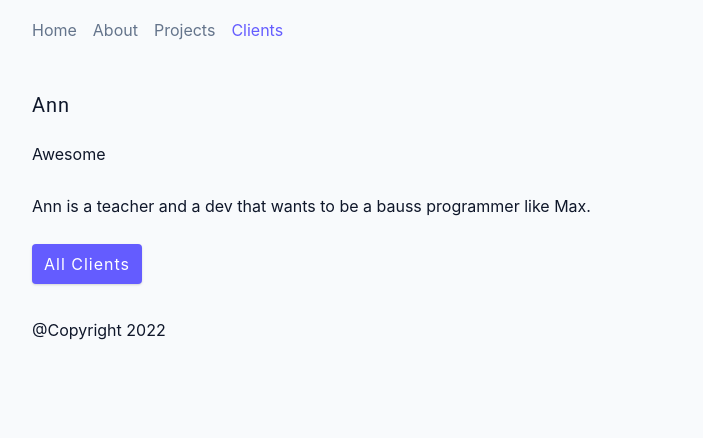
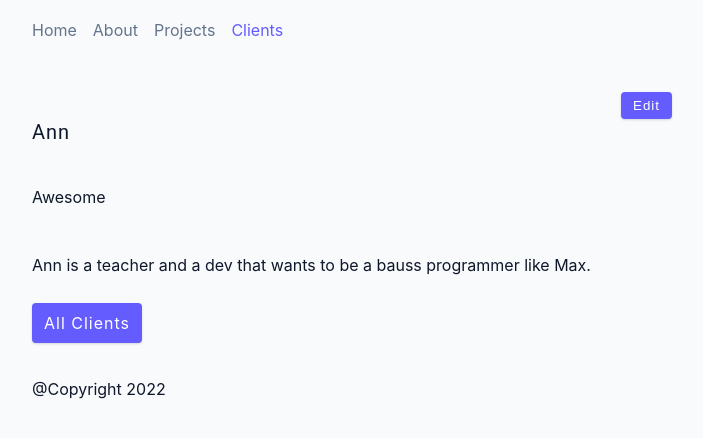
Before and after one commit to redrambles/mike, a React (Create React App) app: page /clients/1 in a window 1280 px wide. Shown: the top 438 px of the page, without its empty margins (48-751 px from the left). Built offline with nearby package versions, Linux system fonts and the light colour scheme.

Commit message:
Edit client is now a thing 🎉

```diff
--- a/src/App.css
+++ b/src/App.css
@@ -144,8 +144,6 @@ ul {
   color: var(--primary-500);
 }
 
-/* buttons */
-
 .btn {
   cursor: pointer;
   color: var(--white);
@@ -178,7 +176,6 @@ ul {
   width: 100%;
 }
 
-
 .container {
   width: 90vw;
   max-width: var(--max-width);
@@ -193,6 +190,29 @@ ul {
   margin: 1rem auto;
   display: flex;
   gap: 1rem;
+}
+
+.form-group {
+  display: flex;
+  flex-direction: column;
+  padding: 0.25rem 0;
+  margin-bottom: 0.75rem;
+  background: var(--clr-grey-10);
+  border-top-left-radius: var(--radius);
+  border-bottom-left-radius: var(--radius);
+  border-color: transparent;
+  font-size: 1rem;
+  width: 100%;
+  color: var(--clr-grey-5);;
+}
+
+.form-group input {
+  padding: 0.5rem;
+  font-size: 1.2em;
+}
+
+.form-group textarea {
+  min-height: 10rem;
 }
 
 
@@ -236,29 +256,18 @@ ul {
   background-color: var(--red-dark);
 }
 
-.form-group {
-  display: flex;
-  flex-direction: column;
-  padding: 0.25rem 0;
-  margin-bottom: 0.75rem;
-  background: var(--clr-grey-10);
-  border-top-left-radius: var(--radius);
-  border-bottom-left-radius: var(--radius);
-  border-color: transparent;
-  font-size: 1rem;
-  width: 100%;
-  color: var(--clr-grey-5);;
-}
-
-.form-group input {
-  padding: 0.5rem;
-  font-size: 1.2em;
-}
-
-.form-group textarea {
-  min-height: 10rem;
-}
-
 .client-form .btn[type="submit"] {
   align-self: start;
 }
+
+.view-client {
+  width: 90vw;
+  max-width: 40rem;
+  display: flex;
+  flex-direction: column;
+  align-items: flex-start;
+}
+
+.view-client .edit-btn {
+  align-self: flex-end;
+}
--- a/src/context.js
+++ b/src/context.js
@@ -16,8 +16,19 @@ const AppProvider = ({ children }) => {
     setClients([newClient, ...clients])
   }
 
+  const updateClient = (clientId, updatedName, updatedType, updatedDescription) => {
+    const updatedClients = clients.map(client => {
+      if (client.id !== clientId){
+        return client
+      } else {
+        return {...client, name: updatedName, type: updatedType, description: updatedDescription}
+      }
+    })
+    setClients(updatedClients)
+  }
+
   return (
-    <AppContext.Provider value={{clients, setClients, projects, setProjects, addClient}}>
+    <AppContext.Provider value={{clients, setClients, projects, setProjects, addClient, updateClient}}>
       {children}
     </AppContext.Provider>
   )
--- a/src/pages/Clients.tsx
+++ b/src/pages/Clients.tsx
@@ -20,6 +20,13 @@ function Clients() {
 		});
 	};
 
+  const resetForm = () => {
+    setFormElements({
+      name: "",
+      type: "",
+      description: "",
+    });
+  }
 
 	const handleFormSubmit = (e) => {
 		e.preventDefault();
@@ -27,11 +34,7 @@ function Clients() {
 		if (name && type && description) {
 			addClient(formElements);
 			setShowForm(false);
-			setFormElements({
-				name: "",
-				type: "",
-				description: "",
-			});
+      resetForm();
 		} else {
 			showMessage("Please fill in all fields");
 		}
--- a/src/pages/SingleClient.tsx
+++ b/src/pages/SingleClient.tsx
@@ -1,17 +1,76 @@
-import {Link, useParams} from 'react-router-dom';
-import { useAppContext } from '../context'
+import { useState } from "react";
+import { Link, useParams } from "react-router-dom";
+import { useAppContext } from "../context";
 
 const SingleClient = () => {
-  const { id } = useParams()
-  const { clients } = useAppContext();
-  const client = clients.find(client => client.id === Number(id))
+	const { id } = useParams();
+	const { clients, updateClient } = useAppContext();
+	const [editing, setEditing] = useState(false);
+	// Get this client accoriding to the url parameter (id)
+	const client = clients.find((client) => client.id === Number(id));
+	const [formElements, setFormElements] = useState({
+		name: client.name,
+		type: client.type,
+		description: client.description,
+	});
+
+	const handleFormChange = (e) => {
+		const { name, value } = e.target;
+		return setFormElements((prevElements) => {
+			return { ...prevElements, [name]: value };
+		});
+	};
+
+	const handleFormSubmit = (e) => {
+		e.preventDefault();
+		const { name, type, description } = formElements;
+		const numId = Number(id);
+		updateClient(numId, name, type, description);
+		setEditing(false);
+	};
 
 	return (
 		<section className='section client-details'>
+			{editing ? (
+				<form className='client-form' onSubmit={handleFormSubmit}>
+					<button className='btn close-btn' onClick={() => setEditing(false)}>
+						X
+					</button>
+					<div className='form-group'>
+						<label className='form-label' htmlFor='name'>
+							Name
+						</label>
+						<input type='text' name='name' value={formElements.name} onChange={handleFormChange} />
+					</div>
+					<div className='form-group'>
+						<label className='form-label' htmlFor='type'>
+							Type
+						</label>
+						<input type='text' name='type' value={formElements.type} onChange={handleFormChange} />
+					</div>
+					<div className='form-group'>
+						<label className='form-label' htmlFor='description'>
+							Description
+						</label>
+						<textarea name='description' value={formElements.description} onChange={handleFormChange} />
+					</div>
+					<button className='btn btn-primary' type='submit'>
+						Save Changes
+					</button>
+				</form>
+			) : (
+				<div className="view-client">
+					<button className='btn edit-btn' onClick={() => setEditing(true)}>
+						Edit
+					</button>
 					<h5> {client?.name} </h5>
 					<p> {client?.type} </p>
-      <p className="description">{client?.description}</p>
-      <Link className="btn" to='/clients'>All Clients</Link>
+					<p className='description'>{client?.description}</p>
+					<Link className='btn' to='/clients'>
+						All Clients
+					</Link>
+				</div>
+			)}
 		</section>
 	);
 };
```
Lines whose indentation alone changed are shown as unchanged.
